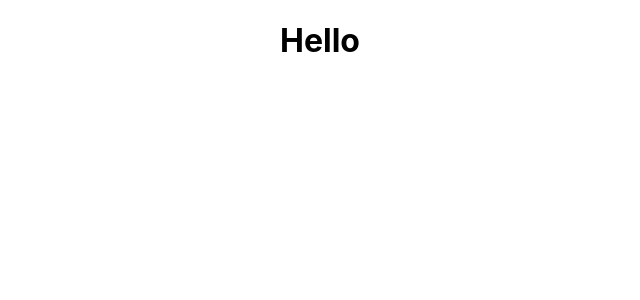
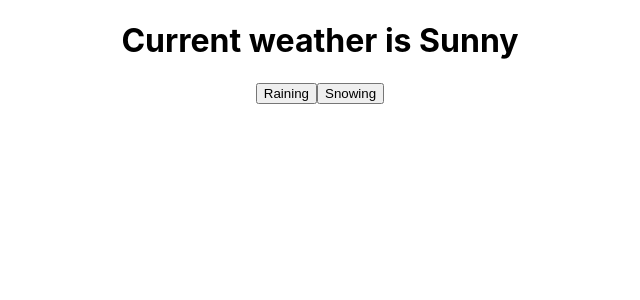
Before and after one commit to bipinshr/learingReact, a React (Create React App) app in the folder Lession3/newapp/: page / in a window 1280 px wide. Shown: the top 300 px of the page, without its empty margins (320-960 px from the left). Built offline with nearby package versions, Linux system fonts and the light colour scheme.

Commit message:
added useState

```diff
--- a/Lession3/newapp/src/App.js
+++ b/Lession3/newapp/src/App.js
@@ -1,9 +1,13 @@
+import { useState } from "react";
 import "./App.css";
 
 function App() {
+  const [weather, setweather] = useState("Sunny");
   return (
     <div className="App">
-      <h1>Hello</h1>
+      <h1>Current weather is {weather}</h1>
+      <button onClick={() => setweather("Raining")}> Raining</button>
+      <button onClick={() => setweather("Snowing")}> Snowing</button>
     </div>
   );
 }
```
